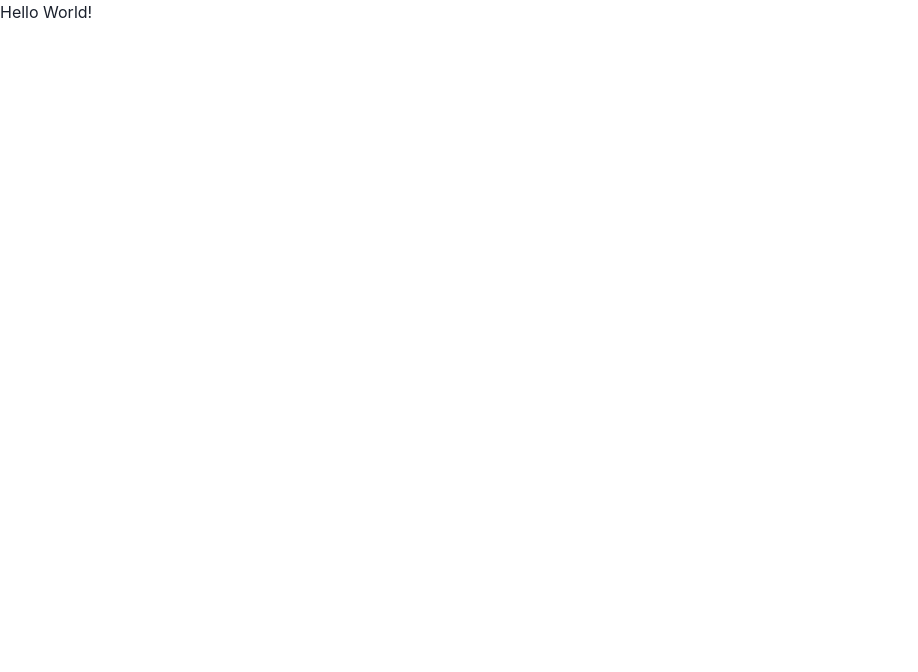
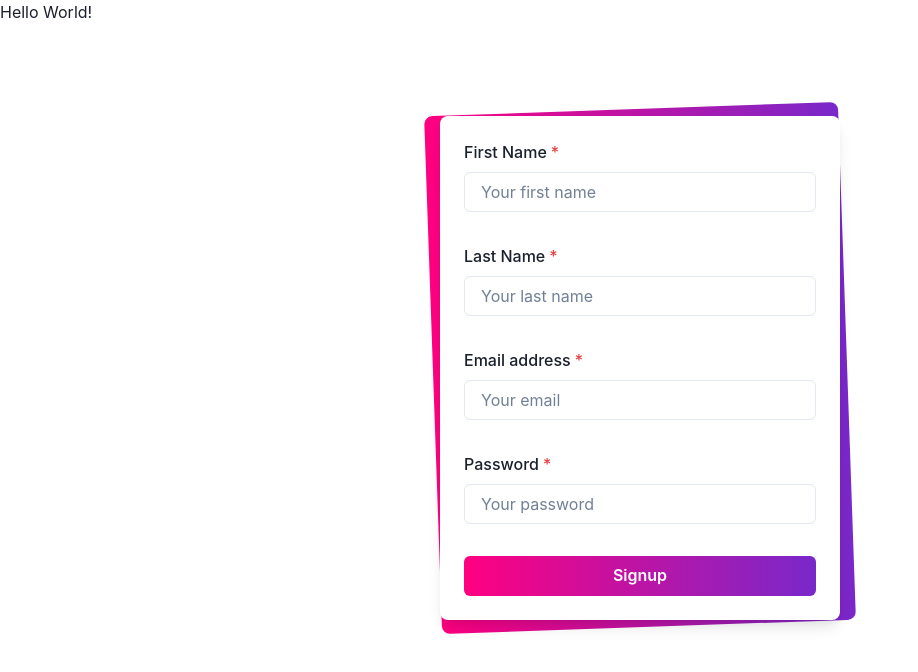
Before and after one commit to AvinashPatel15/Warm-Dirt-3394-Hackathon, a React (Create React App) app in the folder Frontend/: page / in a window 1280 px wide. Shown: the top 672 px of the page, without its empty margins (0-918 px from the left). Built offline with nearby package versions, Linux system fonts and the light colour scheme.

Commit message:
login signup

```diff
--- a/Frontend/src/App.tsx
+++ b/Frontend/src/App.tsx
@@ -1,10 +1,14 @@
 import React from "react";
 import { Box } from "@chakra-ui/react";
+import Login  from "./Pages/Login";
+import Signup from "./Pages/Signup";
 
 function App() {
   return (
     <>
       <Box>Hello World!</Box>
+      {/* <Login/> */}
+      <Signup/>
     </>
   );
 }
--- /dev/null
+++ b/Frontend/src/Pages/Login.tsx
@@ -0,0 +1,38 @@
+import * as React from 'react';
+import { Link } from 'react-router-dom';
+import {Container,Box,FormLabel, FormControl, Input,Stack,Button,Heading,VStack, Text,  useColorModeValue
+} from '@chakra-ui/react';
+
+const Login = () => {
+  return (
+    <Box bg={"black"}>
+    <Container maxW="5xl" p={{ base: 5, md: 10 }} >
+      <Stack spacing={4} maxW={{ base: '20rem', sm: '25rem' }} margin="0 auto">
+        <Stack align="center" spacing={2}>
+          <Heading fontSize={{ base: 'xl', sm: '3xl' }} color="white">Sign in to your account</Heading>
+          {/* <Text fontSize={{ base: 'sm', sm: 'md' }}>Send a magic link with your email below</Text> */}
+        </Stack>
+        <Box pos="relative">
+          <Box pos="absolute" top="-7px" right="-7px" bottom="-7px" left="-7px" rounded="lg" bgGradient="linear(to-l, #7928CA,#FF0080)" transform="rotate(-2deg)" ></Box>
+          <VStack as="form" pos="relative" spacing={8} p={6} bg={useColorModeValue('white', 'gray.800')} rounded="lg" boxShadow="lg" >
+            <FormControl id="email" isRequired>
+              <FormLabel >Email address</FormLabel>
+              <Input type="email" placeholder="Your email" rounded="md" />
+            </FormControl>
+            <FormControl id="password" isRequired>
+              <FormLabel>Password</FormLabel>
+              <Input type="password" placeholder="Your password" rounded="md" required />
+            </FormControl>
+            <Button  color="white" _hover={{ bg: 'black' }} rounded="md" w="100%" bgGradient="linear(to-l, #7928CA,#FF0080)" > Play now </Button>
+            <Link to="/">
+            <Heading size={"sm"} _hover={{color:"blue", textDecoration:""}}>Create new account</Heading>
+            </Link>
+          </VStack>
+        </Box>
+      </Stack>
+    </Container>
+    </Box>
+  );
+};
+
+export default Login;
--- /dev/null
+++ b/Frontend/src/Pages/Signup.tsx
@@ -0,0 +1,43 @@
+import * as React from 'react';
+import { Link } from 'react-router-dom';
+import {Container,Box,FormLabel, FormControl, Input,Stack,Button,Heading,VStack, Text,  useColorModeValue
+} from '@chakra-ui/react';
+
+const Signup = () => {
+  return (
+    <Box >
+    <Container maxW="5xl" p={{ base: 5, md: 10 }} >
+      <Stack spacing={4} maxW={{ base: '20rem', sm: '25rem' }} margin="0 auto">
+        <Stack align="center" spacing={2}>
+          <Heading fontSize={{ base: 'xl', sm: '3xl' }} color="white">Create your account</Heading>
+          {/* <Text fontSize={{ base: 'sm', sm: 'md' }}>Send a magic link with your email below</Text> */}
+        </Stack>
+        <Box pos="relative">
+          <Box pos="absolute" top="-7px" right="-7px" bottom="-7px" left="-7px" rounded="lg" bgGradient="linear(to-l, #7928CA,#FF0080)" transform="rotate(-2deg)" ></Box>
+          <VStack as="form" pos="relative" spacing={8} p={6} bg={useColorModeValue('white', 'gray.800')} rounded="lg" boxShadow="lg" >
+            <FormControl id="firstname" isRequired>
+              <FormLabel >First Name</FormLabel>
+              <Input type="firstname" placeholder="Your first name" rounded="md" />
+            </FormControl>
+            <FormControl id="lastname" isRequired>
+              <FormLabel >Last Name</FormLabel>
+              <Input type="lastname" placeholder="Your last name" rounded="md" />
+            </FormControl>
+            <FormControl id="email" isRequired>
+              <FormLabel >Email address</FormLabel>
+              <Input type="email" placeholder="Your email" rounded="md" />
+            </FormControl>
+            <FormControl id="password" isRequired>
+              <FormLabel>Password</FormLabel>
+              <Input type="password" placeholder="Your password" rounded="md" required />
+            </FormControl>
+            <Button  color="white" _hover={{ bg: 'black' }} rounded="md" w="100%" bgGradient="linear(to-l, #7928CA,#FF0080)" > Signup </Button>
+          </VStack>
+        </Box>
+      </Stack>
+    </Container>
+    </Box>
+  );
+};
+
+export default Signup;
```
